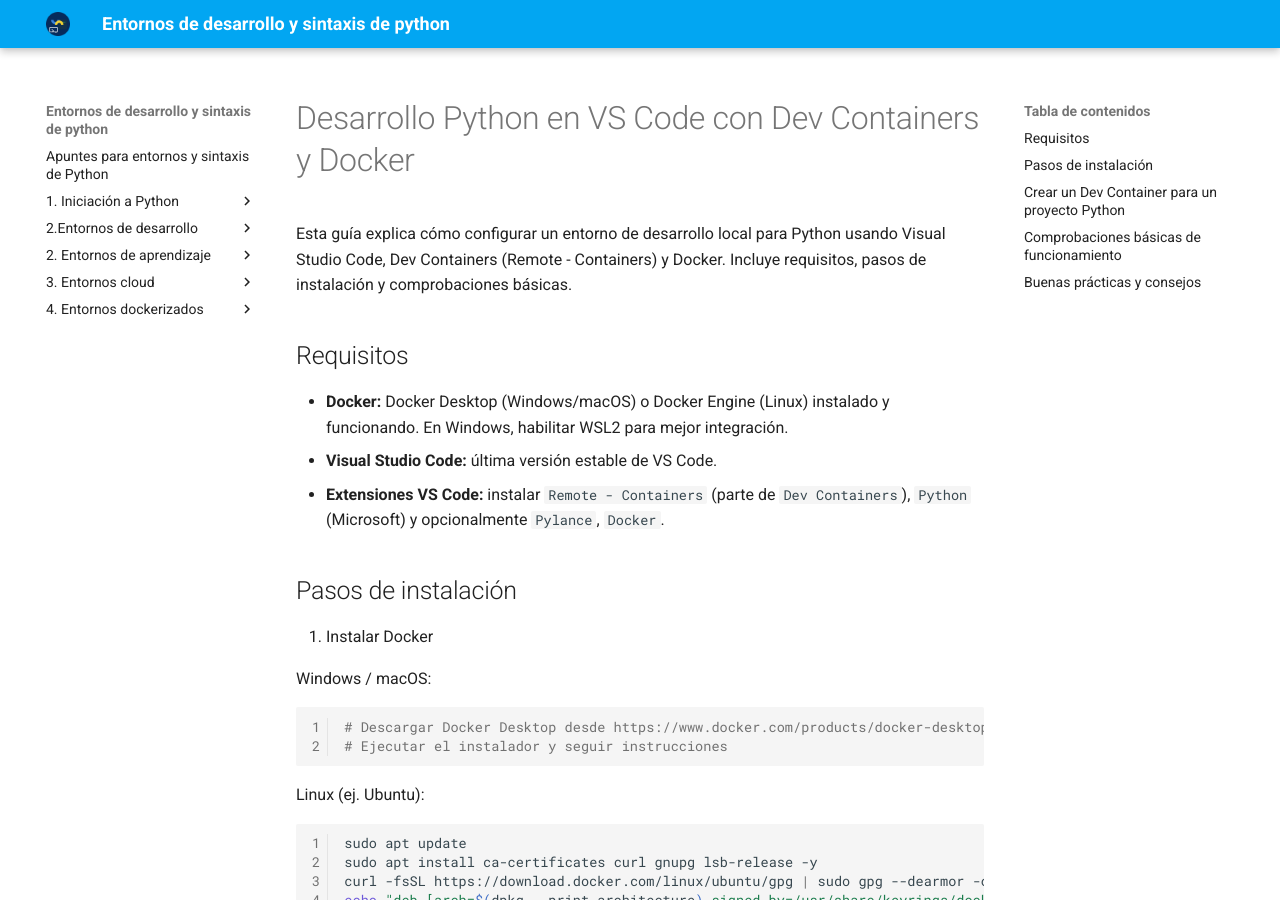
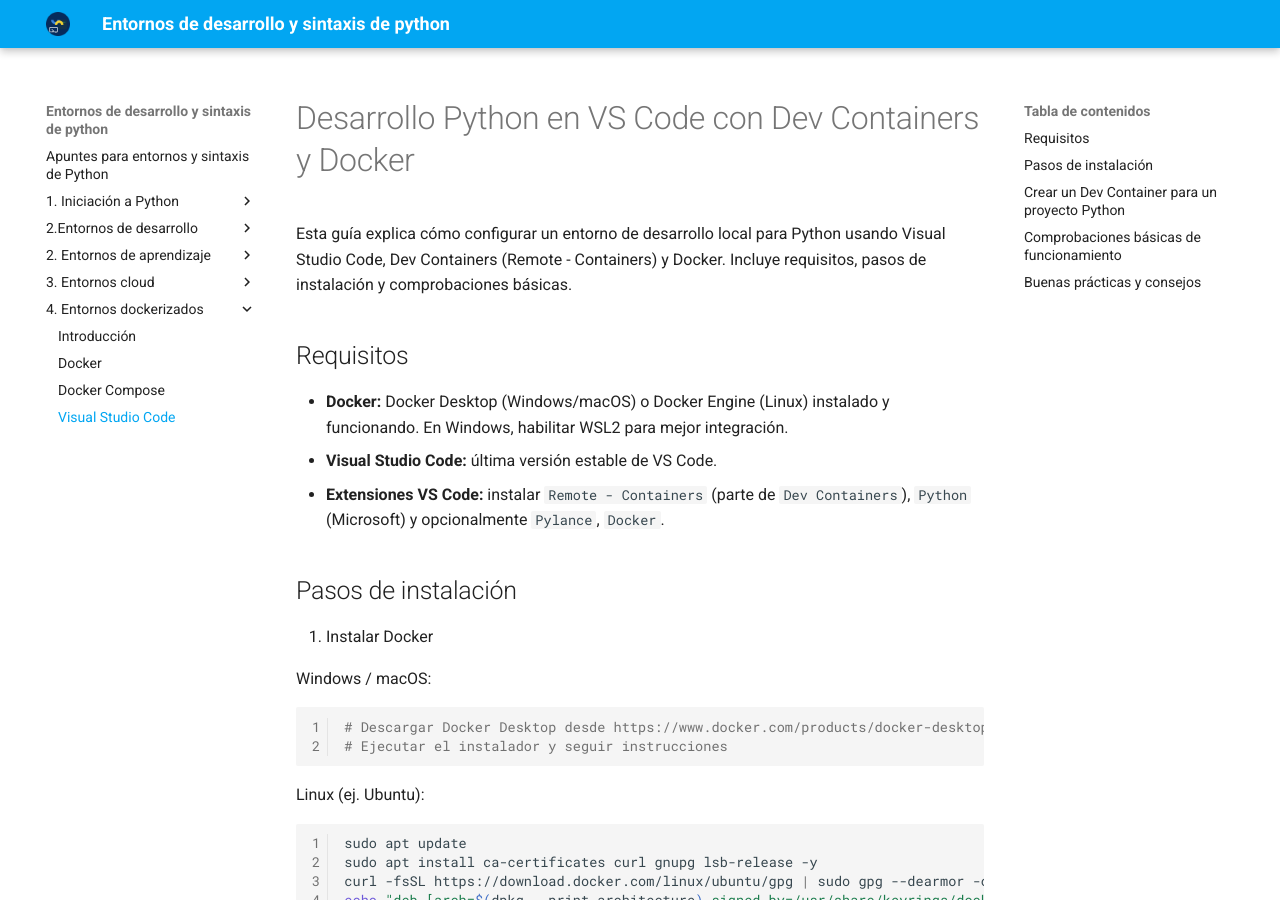
Before and after one commit to sever8a/esp, an MkDocs documentation site: the page built from docs/docker/vscode.md, in a window 1280 px wide and 900 px high. Built offline with MkDocs 1.6.1 and Material for MkDocs 9.7.7, drawn with Linux system fonts in a browser that asks for light colours; nearby versions of some CDN libraries; library files that are not in the unit come from our copies.

Commit message:
cambios en la ruta

```diff
--- a/mkdocs.yml
+++ b/mkdocs.yml
@@ -41,7 +41,7 @@
     - Introducción: "docker/introduccion.md"
     - Docker: "docker/docker.md"
     - Docker Compose: "docker/compose.md"
-    - Visual Studio Code: "entornos/vscode.md"
+    - Visual Studio Code: "docker/vscode.md"
 extra:
   search:
     language: "es"
```
